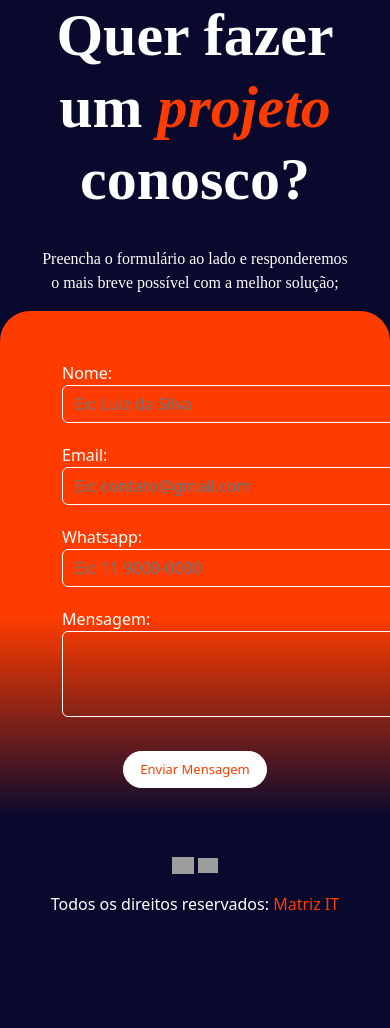
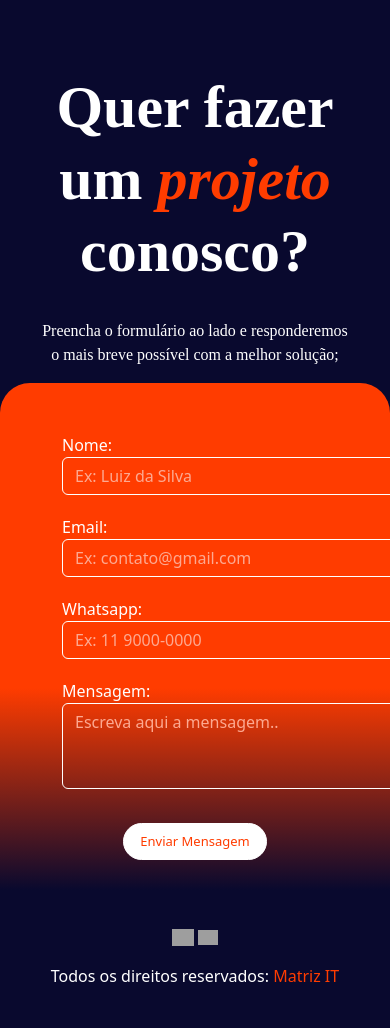
Before and after one commit to GiovanniZaghi/matriz-it, a PHP site: page /home.html in a window 390 px wide; the page is wider, and only the part inside the window is pictured. Shown: the part 3347-4375 px from the top of that part. Before the commit the page ends 4257 px from the top of that part, so only its background shows below. Run offline with PHP 8.4, Linux system fonts and the light colour scheme; grey boxes are pictures that could not be loaded.

Commit message:
fix: finish end

```diff
--- a/assets/css/style.css
+++ b/assets/css/style.css
@@ -9,6 +9,11 @@ a:link:active,
 a:visited:active {
     color: #e03102 !important;
 }
+
+input::placeholder,
+textarea::placeholder {
+    color: #FDA991 !important;
+  }
 
 .text-semi-bold {
     font-weight: normal;
@@ -48,6 +53,10 @@ a:visited:active {
     background-size: 100%;
     background-repeat: no-repeat;
     background-image: url('https://matrizit.com.br/assets/images/we-tecno.png');
+    background-attachment: fixed;
+    background-position: center;
+    background-repeat: no-repeat;
+    background-size: cover;
 }
 
 .bg-home {
@@ -61,6 +70,10 @@ a:visited:active {
     background-size: 100%;
     background-repeat: no-repeat;
     background-image: url('https://matrizit.com.br/assets/images/bg-home.png');
+    background-attachment: fixed;
+    background-position: center;
+    background-repeat: no-repeat;
+    background-size: cover;
 }
 
 .bg-color {
--- a/home.html
+++ b/home.html
@@ -19,11 +19,12 @@
         <div class="container" id="home">
             <div class="row">
                 <nav id="nav" class=" navbar navbar-expand-lg navbar-dark bg-transparent">
-                    <div class="col-sm-6">
+                    <div class="container">
+                        <div class="col-sm-7">
                             <a class="navbar-brand" href="#"><img class="margin"
                                     src="https://matrizit.com.br/assets/images/logo-horizontal.png"></a>
                         </div>
-                    <div class="col-sm-6">
+                        <div class="col-sm-5">
                             <button style="color:#e03102 ;" aria-label="Abrir Menu" id="btn-mobile" aria-haspopup="true"
                                 aria-controls="menu" aria-expanded="false">
                                 <span id="hamburger"></span>
@@ -75,8 +79,7 @@
         <!-- Tecno -->
     </section>
     <section style="background-color: #000021;">
-        <div class="container">
-
+        <div class="container" id="service">
             <br>
             <h1 class="mt-5"></h1>
             <br>
@@ -147,7 +158,7 @@
     </section>
     <section class=" bg-color responsivo responsivo-we tecnologia" id="grad ">
         <img>
-        <div class="container items-center" id="tecnologia">
+        <div class="container items-center" id="tecno">
             <div class="row">
                 <div class="col-sm-6">
                 </div>
@@ -185,8 +196,10 @@
     </section>
 
     <section style="background-color: #09092E;">
-        <div class="container">
+        <div class="container" id="contact">
             <div class="row">
+                <div class="mt-5"><br></div>
+
                 <div class="col-sm-6 ">
                     <div class="text-center">
                         <h1 class="text-title-bg text-white ">Quer fazer <br>um
@@ -205,7 +218,7 @@
                         <div class="" style="padding: 40px;">
                             <div class="form-group " style="padding: 10px;">
                                 <label for="exampleFormControlInput1">Nome:</label>
-                                <input type="email" class="form-control invi text-white" style="width: 400px; "
+                                <input type="email" class="form-control invi " style="width: 400px;"
                                     id="exampleFormControlInput1" placeholder="Ex: Luiz da Silva">
                             </div>
                             <div class="form-group" style="padding: 10px;">
@@ -222,12 +235,15 @@
                             <div class="form-group" style="padding: 10px;">
                                 <label for="exampleFormControlTextarea1">Mensagem:</label>
                                 <textarea class="form-control invi text-white" style="width: 400px;"
-                                    id="exampleFormControlTextarea1" rows="3"></textarea>
+                                    id="exampleFormControlTextarea1" placeholder="Escreva aqui a mensagem.."
+                                    rows="3"></textarea>
                             </div>
                             <br>
 
                             <div class="text-center">
-                                <button type="button" class="btn button btn-outline-primary btn-lg btn-block" style="background-color:#FFFFFF; color:#FF3C00 !important; border-color: #FFFFFF;">Enviar Mensagem</button>
+                                <button type="button" class="btn button btn-outline-primary btn-lg btn-block"
+                                    style="background-color:#FFFFFF; color:#FF3C00 !important; border-color: #FFFFFF;">Enviar
+                                    Mensagem</button>
                             </div>
                         </div>
                     </form>
```
Also changed, not shown: other parts of home.html (+27 -16 lines). Lines whose indentation alone changed are shown as unchanged.
